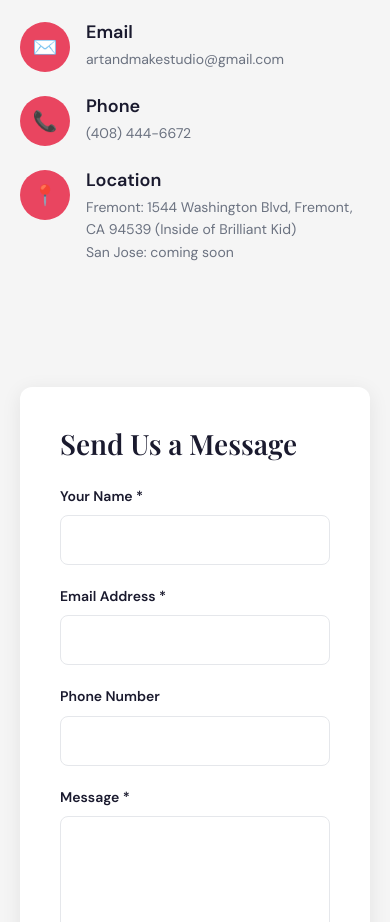
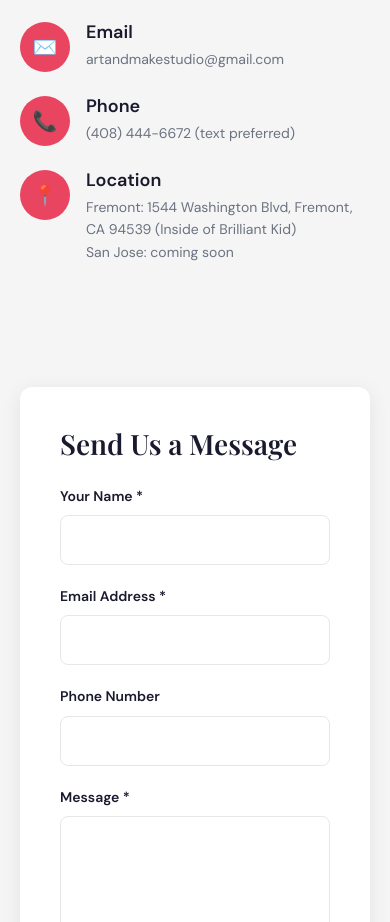
Before and after one commit to meng-shi/artandmake, a plain HTML site: page index.html in a window 390 px wide. Shown: the part 5791-6713 px from the top of the page. Drawn offline with nearby package versions, Linux system fonts and the light colour scheme; a web font is replaced by a local one.

Commit message:
Add text preferred note to phone number

```diff
--- a/index.html
+++ b/index.html
@@ -213,7 +213,7 @@
             <div class="contact-icon">📞</div>
             <div class="contact-details">
               <h4>Phone</h4>
-              <p>(408) 444-6672</p>
+              <p>(408) 444-6672 (text preferred)</p>
             </div>
           </div>
           <div class="contact-item">
```
